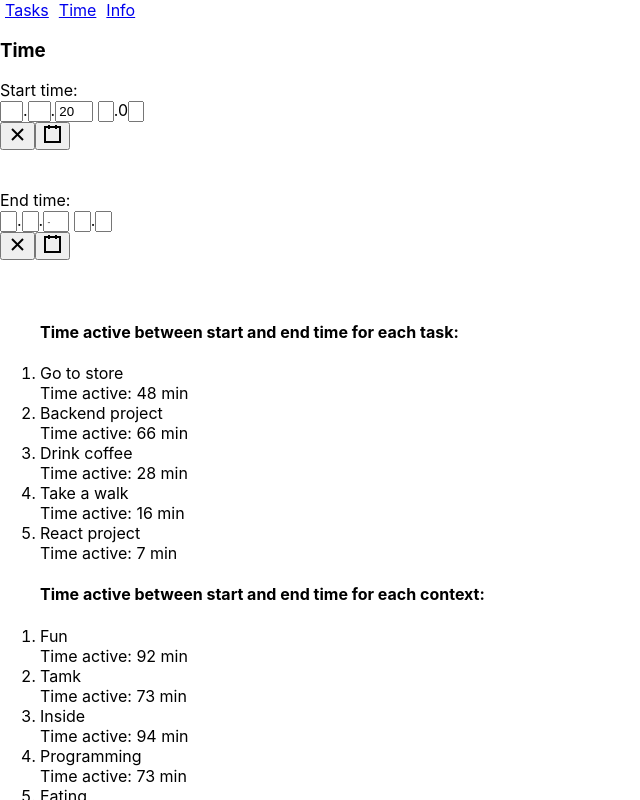
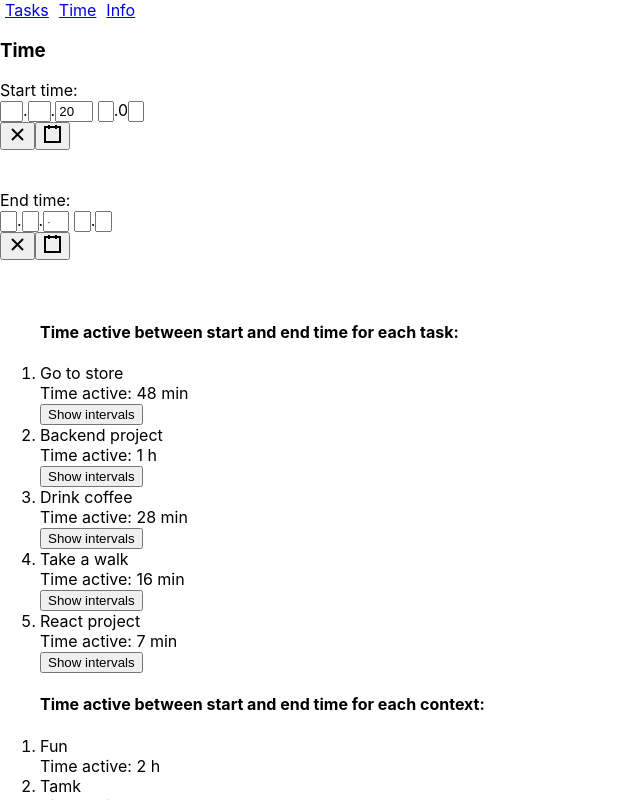
Before and after one commit to tune-ever/react-harjoitustyo-syksy-2022-tamk, a React (Create React App) app: page /time in a window 1280 px wide. Shown: the top 800 px of the page, without its empty margins (0-640 px from the left). Built offline with nearby package versions, Linux system fonts and the light colour scheme; data requests are answered from the project's data file.

Commit message:
User can list task times: for each task, each context, user can edit task intervals too.

```diff
--- a/src/components/Time.js
+++ b/src/components/Time.js
@@ -1,4 +1,5 @@
 import DateTimePicker from "react-datetime-picker";
+import TimePicker from "react-time-picker";
 import { useState, useEffect } from "react";
 import taskService from "../services/taskService";
 import {
@@ -7,6 +8,7 @@ import {
   compareAsc,
   compareDesc,
 } from "date-fns";
+import TimePickerButton from "./TimePickerButton.js";
 
 const Time = () => {
   // Set starting time to zero:
@@ -16,7 +18,13 @@ const Time = () => {
   // starttime start of today:
   const [startTime, onChangeStart] = useState(new Date(today));
   const [endTime, onChangeEnd] = useState();
+  const [intervalTimes, onChange] = useState([]);
+
+  // tasks
   const [tasks, setTasks] = useState([]);
+
+  // showInterval Index:
+  const [showIntervalIndex, setShowIntervalIndex] = useState([]);
 
   // Two for loops to find all unique contexts from tasks:
   const contexts = [];
@@ -64,6 +72,42 @@ const Time = () => {
     return totalContextTime;
   };
 
+  // Function to send new interval time: same logic as adding context:
+  const sendEndTime = (id, time, index) => {
+    const newTasksArray = [];
+    // Iterate tasks, find match, add the new time
+    tasks.forEach(task => {
+      if (task.id === id) {
+        // edited date:
+        let date = parseJSON(task.timerEnds[index]);
+        date.setHours(time.slice(0, 2), time.slice(3, 5), 0);
+        task.timerEnds[index] = date;
+        // Update this specific task in db: sends new timer event
+        taskService.updateById(id, task);
+      }
+      newTasksArray.push(task);
+    });
+    setTasks(newTasksArray);
+  };
+
+  // Function to send new interval time: same logic as adding context:
+  const sendStartTime = (id, time, index) => {
+    const newTasksArray = [];
+    // Iterate tasks, find match, add the new time
+    tasks.forEach(task => {
+      if (task.id === id) {
+        // edited date:
+        let date = parseJSON(task.timerStarts[index]);
+        date.setHours(time.slice(0, 2), time.slice(3, 5), 0);
+        task.timerStarts[index] = date;
+        // Update this specific task in db: sends new timer event
+        taskService.updateById(id, task);
+      }
+      newTasksArray.push(task);
+    });
+    setTasks(newTasksArray);
+  };
+
   return (
     <div>
       <h3>Time</h3>
@@ -77,17 +121,88 @@ const Time = () => {
       <br />
       <ol>
         <h4>Time active between start and end time for each task:</h4>
-        {tasks.map(
-          task =>
-            calculateActiveTime(task) > 0 && (
-              <li key={task.id}>
-                {task.name}
-                <br />
-                Time active: {calculateActiveTime(task)} min
-                <br />
-              </li>
-            )
-        )}
+        {tasks.map((task, index) => (
+          <li key={task.id}>
+            {task.name}
+            <br />
+            Time active:{" "}
+            {calculateActiveTime(task) > 60
+              ? (calculateActiveTime(task) / 60).toFixed(0) + " h"
+              : calculateActiveTime(task) + " min"}
+            <br />
+            {showIntervalIndex !== index && (
+              <button onClick={() => setShowIntervalIndex(index)}>
+                Show intervals
+              </button>
+            )}
+            {showIntervalIndex === index && (
+              <button onClick={() => setShowIntervalIndex("")}>
+                Hide intervals
+              </button>
+            )}
+            {/* Listing intervals: apply filters too:
+                    Complicated code here: apply filters, count differences
+                    using date-fns here.
+                */}
+            {showIntervalIndex === index &&
+              task.timerStarts.map(
+                (timerStart, index) =>
+                  compareAsc(parseJSON(timerStart), startTime) === 1 &&
+                  compareDesc(parseJSON(timerStart), endTime) !== -1 && (
+                    <div key={index}>
+                      <br />
+                      <strong>task interval</strong>
+                      <br />
+                      {new Date(timerStart).toString().slice(0, 24)}
+                      <br />
+                      - edit start time:
+                      <TimePickerButton
+                        time={timerStart}
+                        index={index}
+                        id={task.id}
+                        sendStartTime={sendStartTime}
+                        sendEndTime={sendEndTime}
+                      />
+                      {task.timerEnds[index]
+                        ? new Date(task.timerEnds[index])
+                            .toString()
+                            .slice(0, 24)
+                        : "active now"}
+                      <br />
+                      - edit end time:
+                      <TimePickerButton
+                        time={task.timerEnds[index]}
+                        isEndTime={true}
+                        index={index}
+                        id={task.id}
+                        sendStartTime={sendStartTime}
+                        sendEndTime={sendEndTime}
+                      />
+                      {task.timerEnds[index]
+                        ? differenceInMinutes(
+                            parseJSON(task.timerEnds[index]),
+                            parseJSON(timerStart)
+                          ) > 60
+                          ? (
+                              differenceInMinutes(
+                                parseJSON(task.timerEnds[index]),
+                                parseJSON(timerStart)
+                              ) / 60
+                            ).toFixed(0) + "h"
+                          : differenceInMinutes(
+                              parseJSON(task.timerEnds[index]),
+                              parseJSON(timerStart)
+                            ) + "min"
+                        : differenceInMinutes(
+                            parseJSON(parseJSON(new Date())),
+                            parseJSON(timerStart)
+                          )}
+                    </div>
+                  )
+              )}
+            <br />
+          </li>
+        ))}
       </ol>
       <ol>
         <h4>Time active between start and end time for each context:</h4>
@@ -98,7 +213,10 @@ const Time = () => {
               <li key={context}>
                 {context}
                 <br />
-                Time active: {calculateTimeForContext(context)} min
+                Time active:{" "}
+                {calculateTimeForContext(context) > 60
+                  ? (calculateTimeForContext(context) / 60).toFixed(0) + " h"
+                  : calculateTimeForContext(context) + " min"}
                 <br />
               </li>
             )
```
